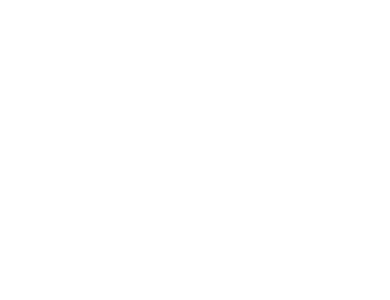
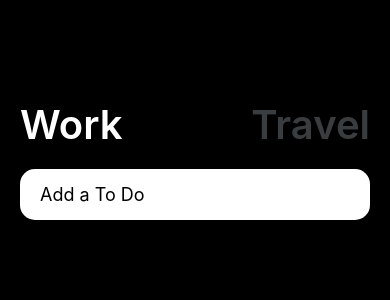
Before and after one commit to qpthedev/react-native-to-do, a React Native app: screen / in a window 390 px wide. Shown: the top 300 px of the page. Built offline with nearby package versions, Linux system fonts and the light colour scheme.

Commit message:
Basic buttons and text input UI

```diff
--- a/App.js
+++ b/App.js
@@ -1,7 +1,70 @@
 import { StatusBar } from "expo-status-bar";
-import React from "react";
-import { View } from "react-native";
+import React, { useState } from "react";
+import { Pressable, StyleSheet, Text, TextInput, View } from "react-native";
+import { theme } from "./colors";
 
 export default function App() {
-  return <View></View>;
+  const [text, setText] = useState("");
+  const [working, setWorking] = useState(true);
+  const travel = () => setWorking(false);
+  const work = () => setWorking(true);
+  const onChangeText = (payload) => setText(payload);
+
+  return (
+    <View style={styles.container}>
+      <StatusBar style="auto" />
+      <View style={styles.header}>
+        <Pressable onPress={work}>
+          <Text
+            style={{ ...styles.btnText, color: working ? "white" : theme.grey }}
+          >
+            Work
+          </Text>
+        </Pressable>
+
+        <Pressable onPress={travel}>
+          <Text
+            style={{
+              ...styles.btnText,
+              color: !working ? "white" : theme.grey,
+            }}
+          >
+            Travel
+          </Text>
+        </Pressable>
+      </View>
+
+      <TextInput
+        style={styles.input}
+        placeholder={working ? "Add a To Do" : "Where do you want to go?"}
+        onChangeText={onChangeText}
+        value={text}
+      />
+    </View>
+  );
 }
+
+const styles = StyleSheet.create({
+  container: {
+    flex: 1,
+    backgroundColor: theme.bg,
+    paddingHorizontal: 20,
+  },
+  header: {
+    flexDirection: "row",
+    justifyContent: "space-between",
+    marginTop: 100,
+  },
+  btnText: {
+    fontSize: 40,
+    fontWeight: "600",
+  },
+  input: {
+    backgroundColor: "white",
+    paddingVertical: 15,
+    paddingHorizontal: 20,
+    borderRadius: 15,
+    marginTop: 20,
+    fontSize: 18,
+  },
+});
```
